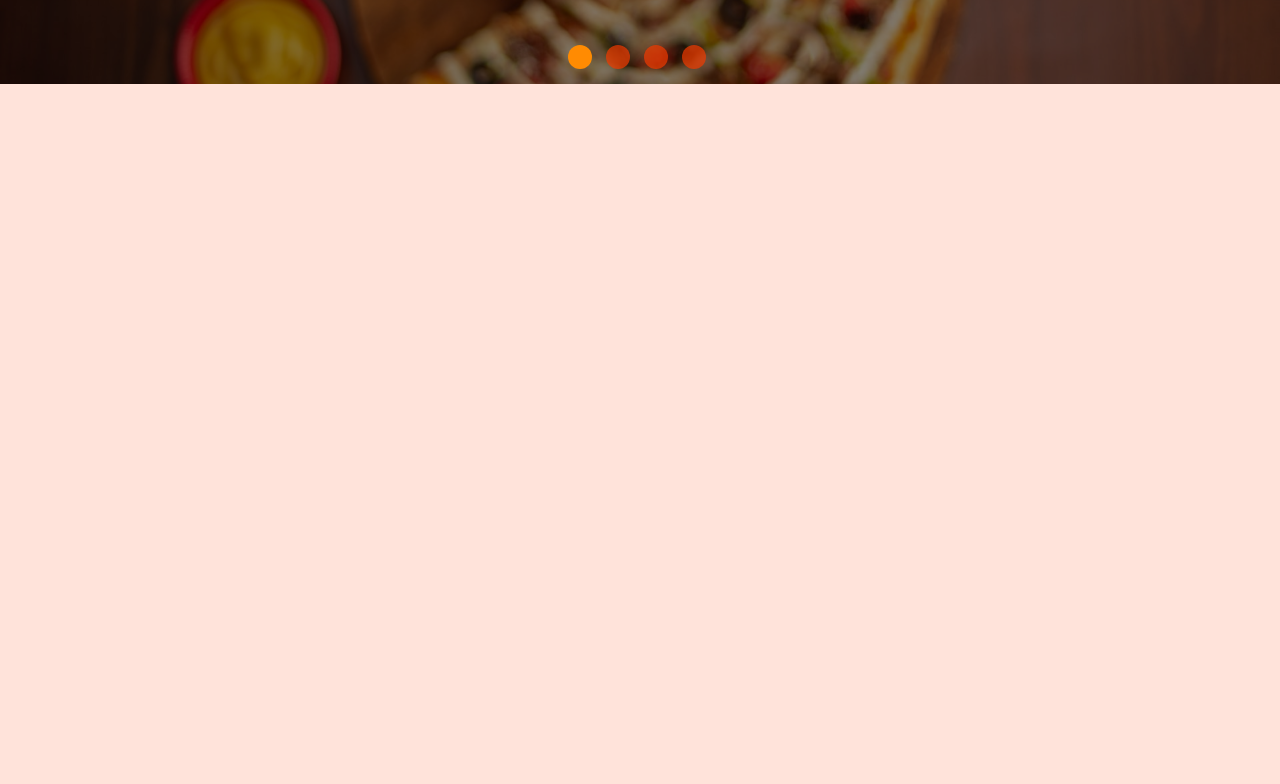
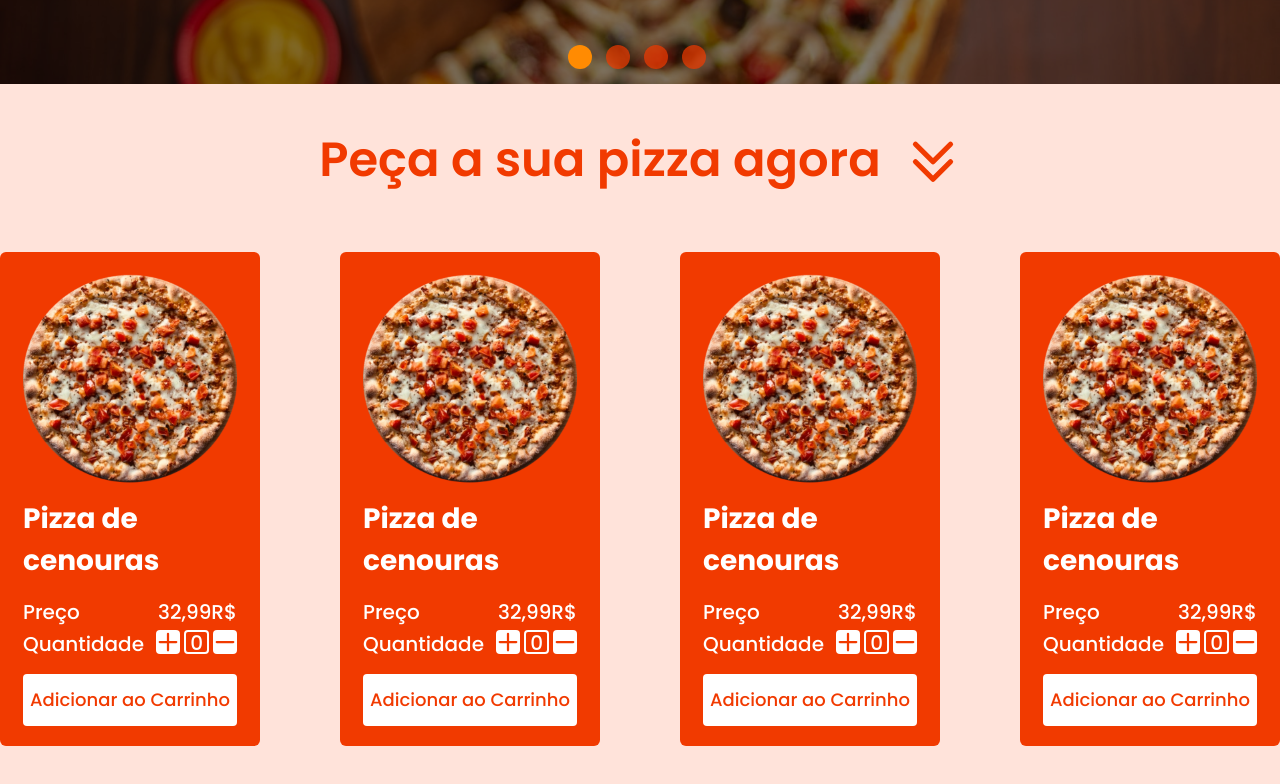
Before and after one commit to LucasSousa09/pizzeria-d-art, a Next.js app: page / in a window 1280 px wide. Shown: the part 420-1204 px from the top of the page. Before the commit the page ends 800 px from the top, so only its background shows below. Built offline with nearby package versions, Linux system fonts and the light colour scheme.

Commit message:
Add CardContainer, Card & Quantity Components

```diff
--- /dev/null
+++ b/src/app/components/Card.tsx
@@ -0,0 +1,23 @@
+import Image from "next/image";
+import { Quantity } from "./Quantity";
+
+import pizzaImg from '../assets/Pizza_7.png'
+
+export function Card() {
+    return (
+        <div className="bg-primary flex flex-col items-center max-w-[304px] rounded-md text-white px-[23px] py-5">
+            <Image src={pizzaImg.src} alt="" width={240} height={240}/>
+
+            <strong className="font-bold text-[28px] mt-3">Pizza de cenouras</strong>
+
+            <div className="grid grid-cols-2 gap-y-1 mt-4">
+                <span className="text-xl font-medium">Preço</span>
+                <strong className="text-xl font-medium text-end">32,99R$</strong>
+
+                <span className="text-xl font-medium">Quantidade</span>
+                <Quantity />
+            </div>
+            <button className="bg-white text-primary text-lg font-medium mt-4 rounded-[4px] py-3 w-full">Adicionar ao Carrinho</button>
+        </div>
+    )
+}
--- /dev/null
+++ b/src/app/components/CardContainer.tsx
@@ -0,0 +1,12 @@
+import { Card } from "./Card";
+
+export function CardContainer(){
+    return (
+        <div className="flex items-center justify-center mb-96 gap-20">
+            <Card />
+            <Card />
+            <Card />
+            <Card />
+        </div>
+    )
+}
--- /dev/null
+++ b/src/app/components/Quantity.tsx
@@ -0,0 +1,12 @@
+'use client'
+import { Plus, Minus } from '@phosphor-icons/react'
+
+export function Quantity() {
+    return (
+        <div className="flex items-center justify-end gap-1 h-6">
+            <button className="bg-white text-primary rounded-[4px]"><Plus size={24} weight='bold'/></button>
+            <span className="flex items-center pt-[1px] border-white border-2 px-1 max-h-full rounded-[4px] text-center text-xl font-medium">0</span>
+            <button className="bg-white text-primary rounded-[4px]"><Minus size={24} weight='bold'/></button>
+        </div>
+    )
+}
--- a/src/app/page.tsx
+++ b/src/app/page.tsx
@@ -1,7 +1,14 @@
+import { CardContainer } from "./components/CardContainer";
 import { Slider } from "./components/Slider";
+
+import { CaretDoubleDown } from '@phosphor-icons/react/dist/ssr'
 
 export default function Home() {
   return (
-    <Slider />
+    <main>
+      <Slider />
+      <strong className="flex gap-6 mx-auto mt-12 mb-16 font-semibold text-5xl text-primary items-center justify-center" >Peça a sua pizza agora <CaretDoubleDown weight="bold" size={56}/> </strong>
+      <CardContainer />
+    </main>
   )
 }
```
Also changed, not shown: src/app/assets/Pizza_7.png (added), 1 other file (tests, documents, lock files or other folders).
